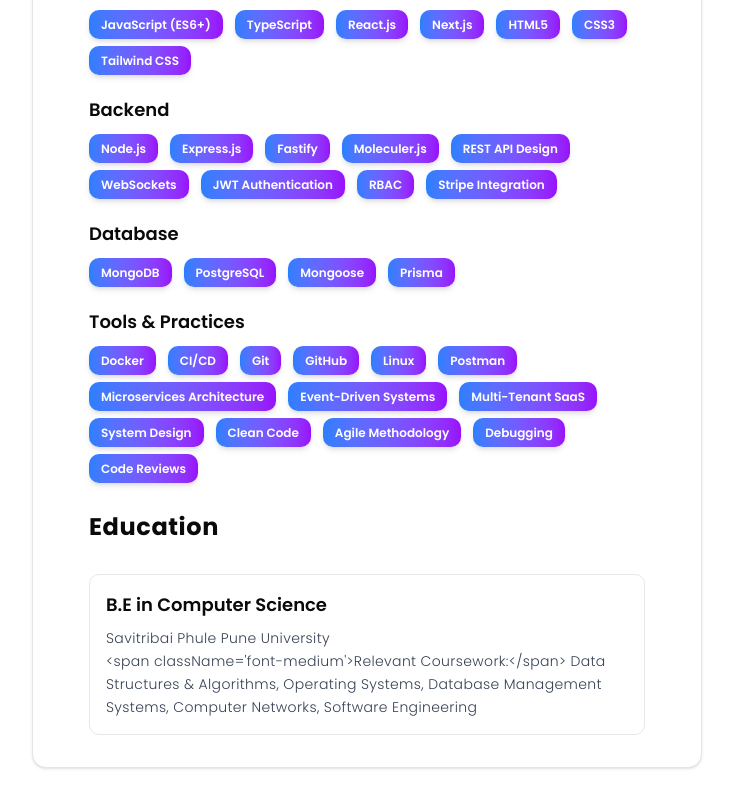
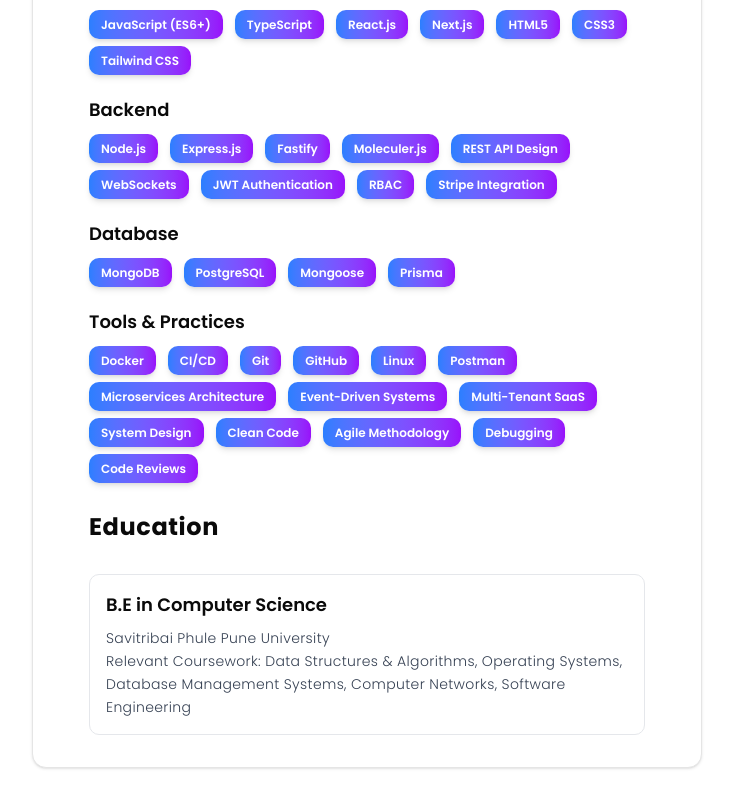
Before and after one commit to AshishS2509/portfolio, a Next.js app: page / in a window 1280 px wide. Shown: the part 2073-2873 px from the top of the page, without its empty margins (466-1199 px from the left). Built offline with nearby package versions, Linux system fonts and the light colour scheme.

Commit message:
Fix education description

```diff
--- a/src/components/education.tsx
+++ b/src/components/education.tsx
@@ -8,7 +8,7 @@
       degree: "B.E in Computer Science",
       university: "Savitribai Phule Pune University",
       description:
-        "<span className='font-medium'>Relevant Coursework:</span> Data Structures & Algorithms, Operating Systems, Database Management Systems, Computer Networks, Software Engineering",
+        "Relevant Coursework: Data Structures & Algorithms, Operating Systems, Database Management Systems, Computer Networks, Software Engineering",
     },
   ],
 };
```
